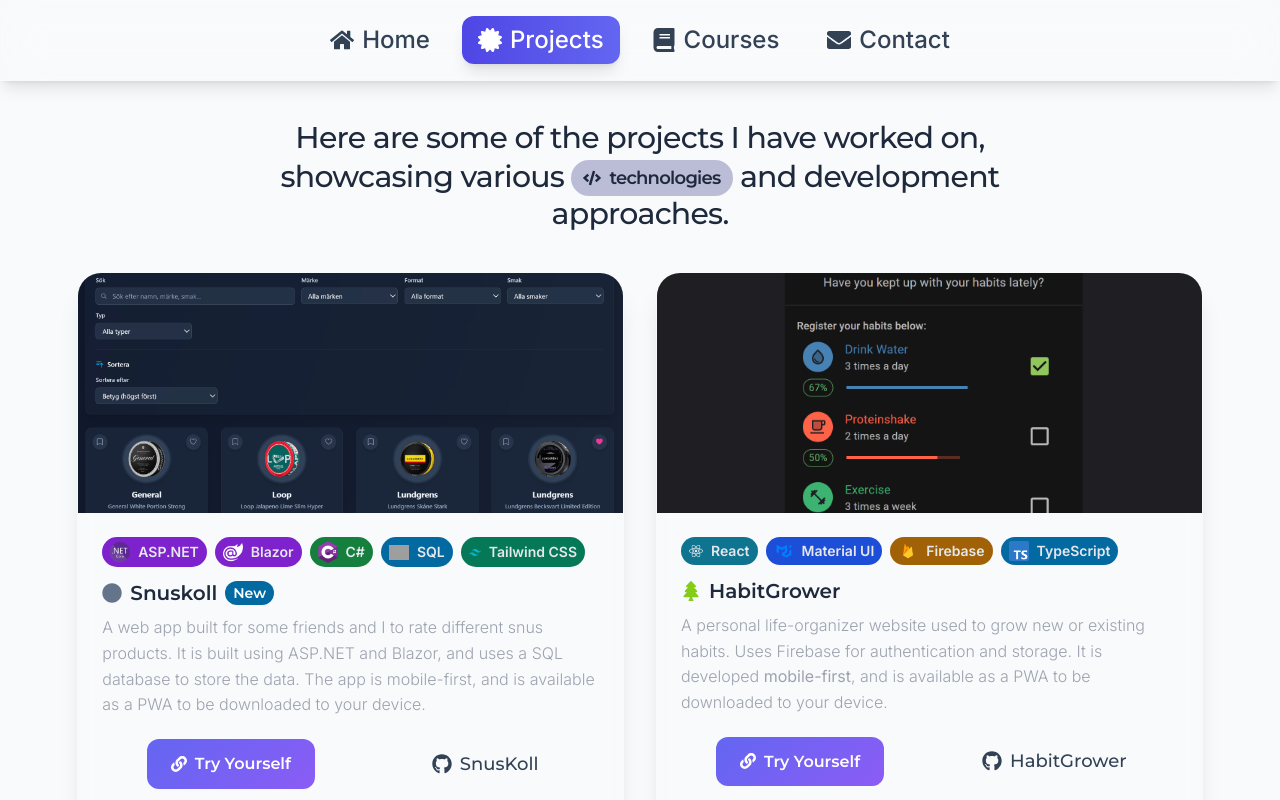
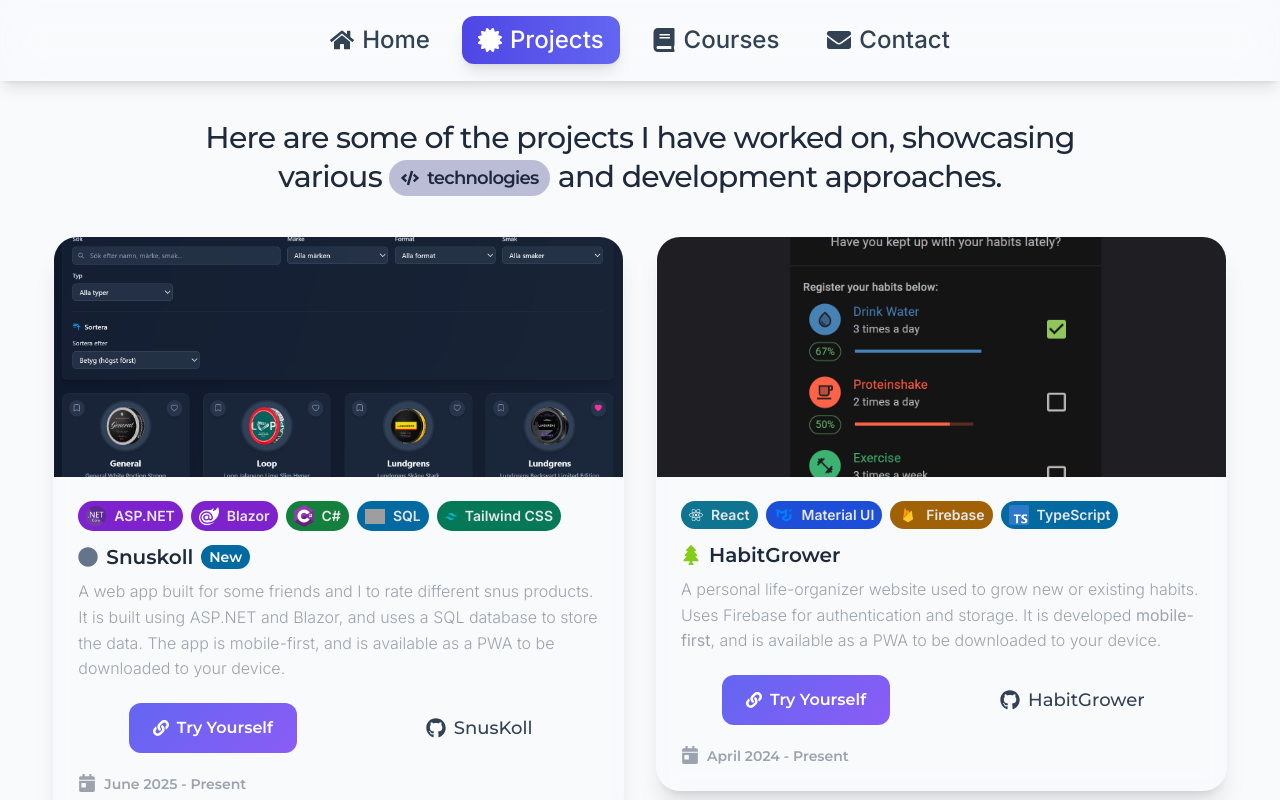
Before and after one commit to dinesjo/react-portfolio, a React (Vite) app: page /projects in a window 1280 px wide. Shown: the top 800 px of the page. Built offline with nearby package versions, Linux system fonts and the light colour scheme; grey boxes are pictures that could not be loaded; a web font is replaced by a local one.

Commit message:
Update padding in Courses and Projects components
Adjust container padding and spacing in Courses.jsx and Projects.jsx to improve visual consistency and alignment across the UI.

```diff
--- a/src/Courses.jsx
+++ b/src/Courses.jsx
@@ -175,8 +175,8 @@
   const sortedCourses = courses.sort((a, b) => a.code.localeCompare(b.code));
 
   return (
-    <div className="flex flex-col items-center justify-center px-6 max-w-6xl mx-auto">
-      <div className="rounded-2xl p-4 pb-0 m-4 text-center max-w-4xl">
+    <div className="flex flex-col items-center justify-center max-w-6xl mx-auto">
+      <div className="rounded-2xl py-4 pb-0 m-4 text-center max-w-4xl">
         <h4 className="h4 leading-relaxed">Here are most of the courses I have taken at KTH.</h4>
         <h5 className="h5 italic mt-2 text-slate-400">As of January 2025</h5>
       </div>
--- a/src/Projects.jsx
+++ b/src/Projects.jsx
@@ -13,7 +13,7 @@
   FaRoad,
   FaServer,
   FaTree,
-  FaUnity
+  FaUnity,
 } from "react-icons/fa";
 import aiDiary from "./assets/AI-diary.png";
 import chessreporterImg from "./assets/chess-reporter.png";
@@ -35,9 +35,9 @@
   TabTitle("Projects");
 
   return (
-    <div className="flex flex-col items-center justify-center px-6">
+    <div className="flex flex-col items-center justify-center">
       {/* SUBTITLE */}
-      <div className="rounded-2xl p-6 m-4 max-w-4xl">
+      <div className="rounded-2xl py-6 m-4 max-w-4xl">
         <h3 className="h3 leading-relaxed">
           Here are some of the projects I have worked on, showcasing various{" "}
           <span className="text-lg font-semibold dark:text-indigo-300 bg-indigo-900/30 px-3 p-1 mt-1 rounded-full items-center inline-flex">
```
